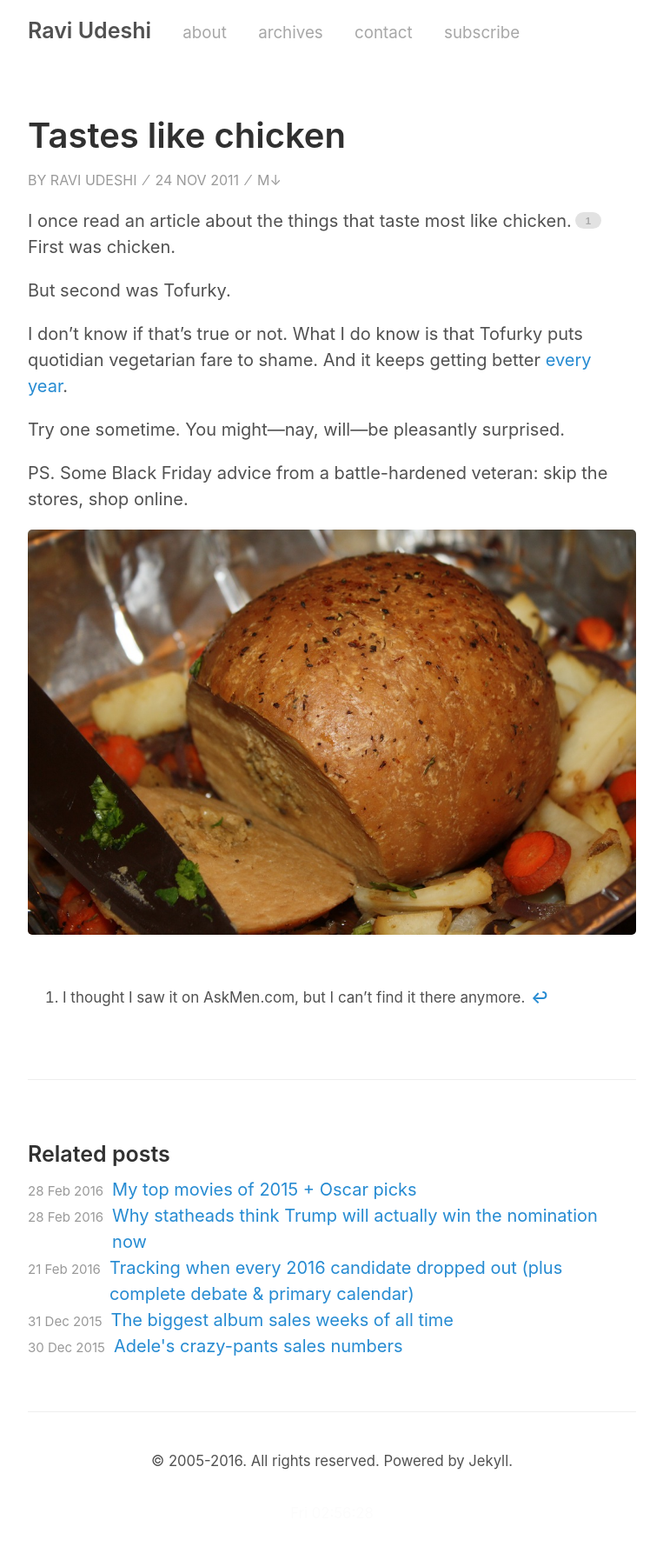
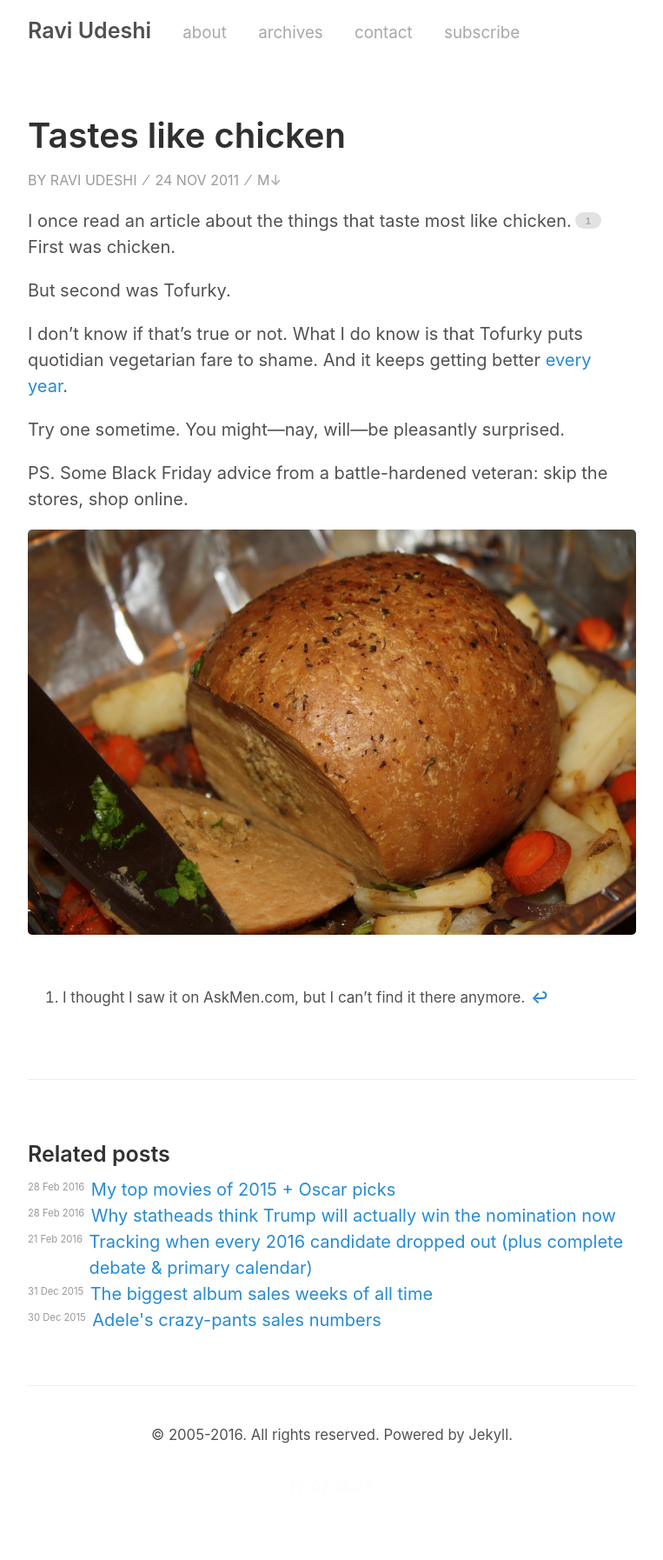
Before and after one commit to rkudeshi/rkudeshi.github.io, a Jekyll site: the page built from _posts/2011-11-24-tastes-like-chicken.md, in a window 1280 px wide. Shown: the whole page at 87% size, without its empty margins (258-1021 px from the left). Built offline with Jekyll 4.4.1, drawn with Linux system fonts in a browser that asks for light colours; after the commit the page ends 1764 px from its top, so only the background shows below that.

Commit message:
Huge archives update - swap old & new on archives.md

```diff
--- a/_sass/_RAVI.scss
+++ b/_sass/_RAVI.scss
@@ -76,9 +76,15 @@ hr {
 }
 
 // Archives - list of posts
+.archives-list {
+    padding-bottom: 0.4rem;
+    line-height: 1.2;
+}
 .archives-dates {
     float: left;
     margin-right: 0.5em;
+    color: #999;
+    font-size: 75%;
 }
 .archives-titles {
     display: block;
```
Also changed, not shown: 2-archives.md (+16 -14 lines).
